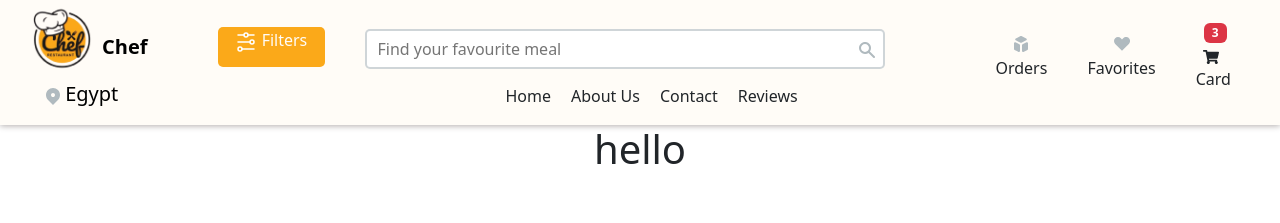
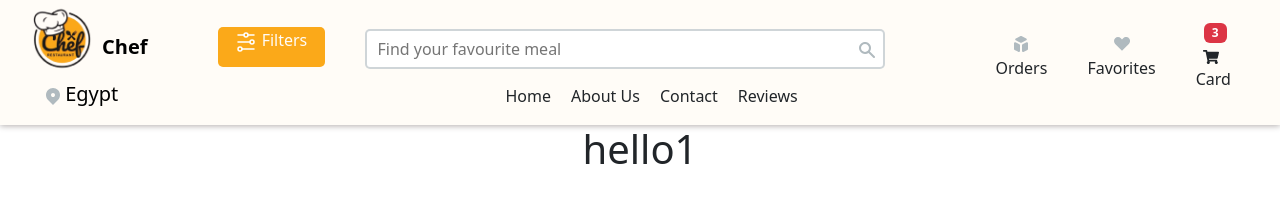
Before and after one commit to yousef-abdo-taha-10/chaf-black-box, a React (Create React App) app: page / in a window 1280 px wide. Shown: the top 223 px of the page. Built offline with nearby package versions, Linux system fonts and the light colour scheme.

Commit message:
Update App.js

```diff
--- a/src/App.js
+++ b/src/App.js
@@ -18,7 +18,7 @@ function App() {
       <Route path='/Contact' element={<Contact/>}/>
      </Routes>
      </BrowserRouter>
-     <h1>hello</h1>
+     <h1>hello1</h1>
     </div>
   );
 }
```
